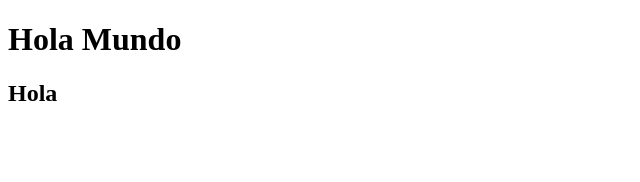
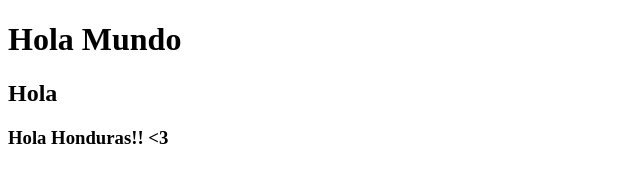
Before and after one commit to eduardoorm/gdg, a plain HTML site: page index.html in a window 1280 px wide. Shown: the whole page, without its empty margins (0-640 px from the left). Drawn offline with Linux system fonts and the light colour scheme.

Commit message:
feat: agregue un tercer titulo

```diff
--- a/index.html
+++ b/index.html
@@ -8,5 +8,6 @@
 <body>
     <h1>Hola Mundo</h1>
     <h2>Hola</h2>
+    <h3> Hola Honduras!! <3 </h3>
 </body>
 </html>
```
